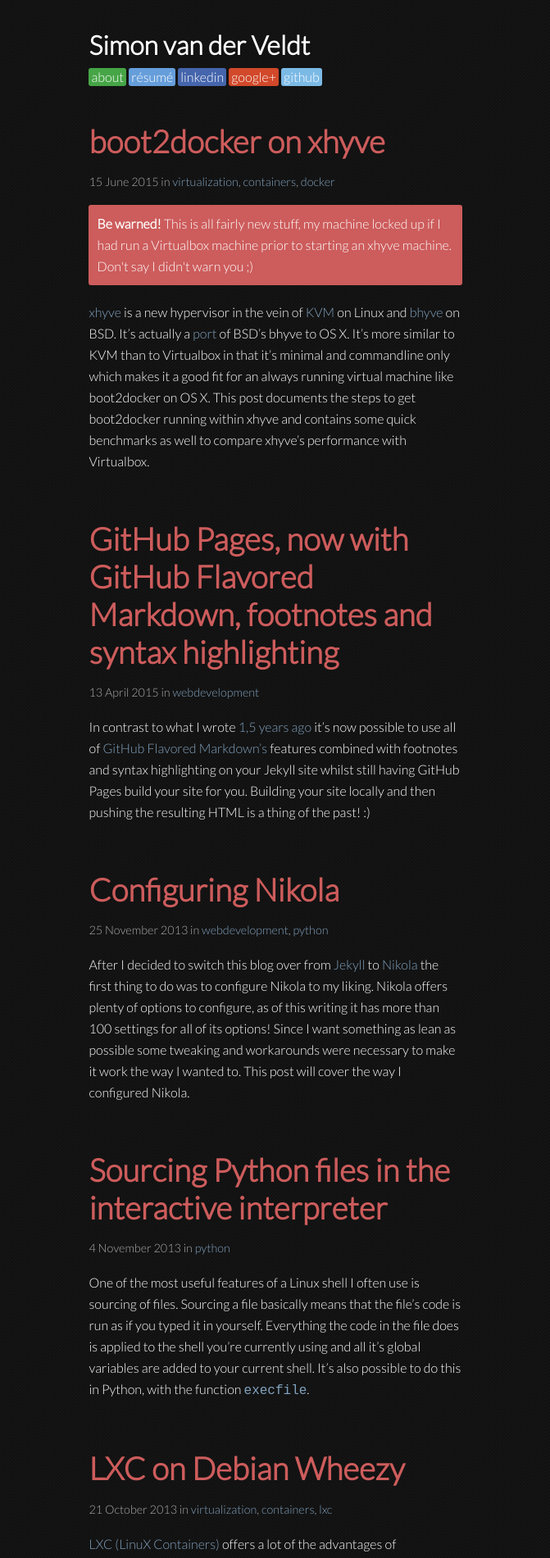
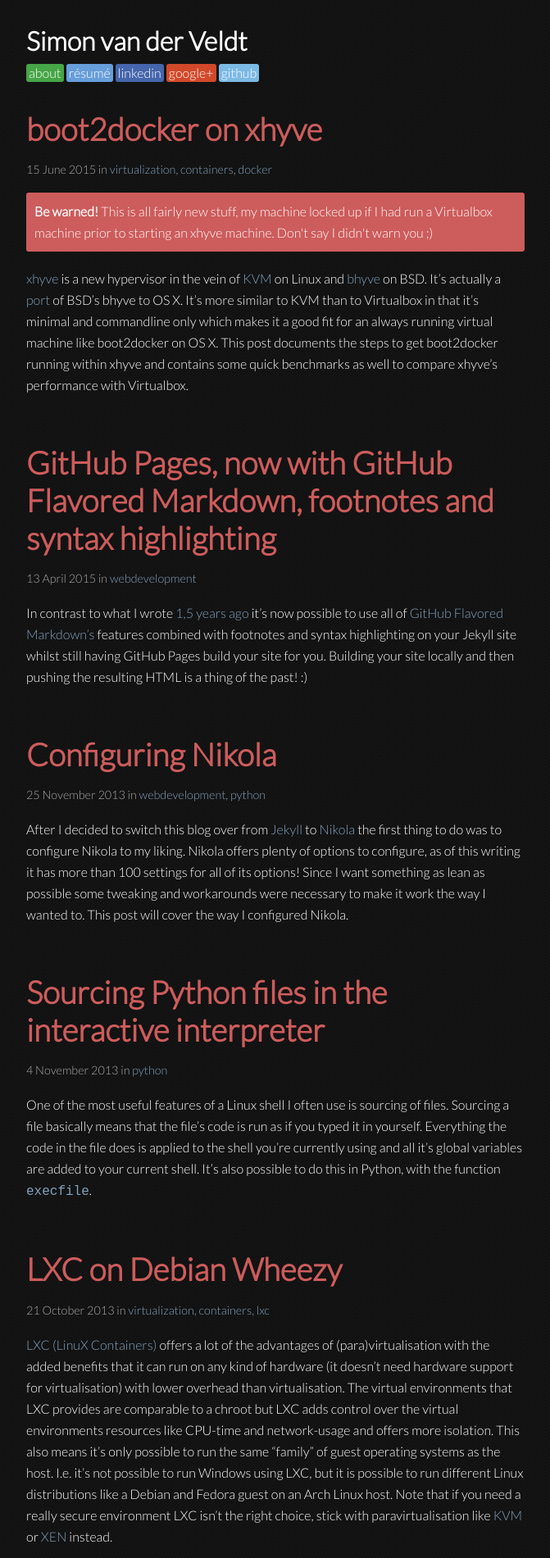
Before and after one commit to simonvanderveldt/simonvanderveldt.nl, a Jekyll site: the page built from index.html, in a window 1280 px wide. Shown: the top 1901 px of the page at 82% size, without its empty margins (304-975 px from the left). Built offline with Jekyll 4.4.1, drawn with Linux system fonts in a browser that asks for light colours; Markdown is read by kramdown in place of the engine named in the settings.

Commit message:
Switch to breakpoint based on content and em

```diff
--- a/assets/css/theme.scss
+++ b/assets/css/theme.scss
@@ -17,6 +17,15 @@
 
 a:hover {
     border-bottom: 1px dotted $link;
+}
+
+
+body > header, body > main, body > footer, body > article {
+    max-width: 38em;
+    margin-left: auto;
+    margin-right: auto;
+    padding-left: 2%;
+    padding-right: 2%;
 }
 
 
@@ -137,12 +146,11 @@
 }
 
 
-@media screen and (min-width: 480px) {
+@media screen and (min-width: 42em) {
 
 body > header, body > main, body > footer, body > article {
-    max-width: 36%;
-    margin: 0 auto;
-    padding: 5px;
+  padding-left: 0;
+  padding-right: 0;
 }
 
 #lastname {
```
